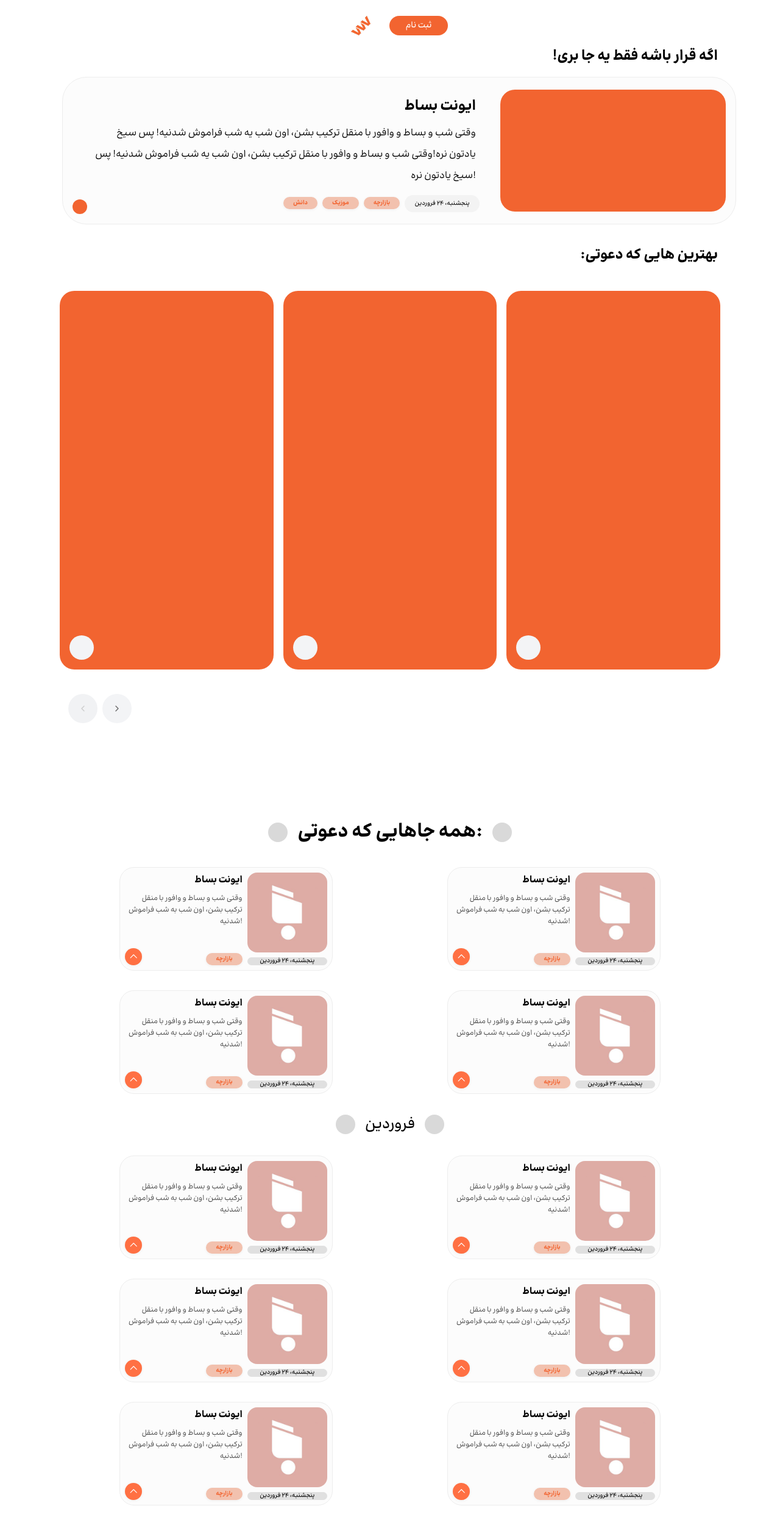
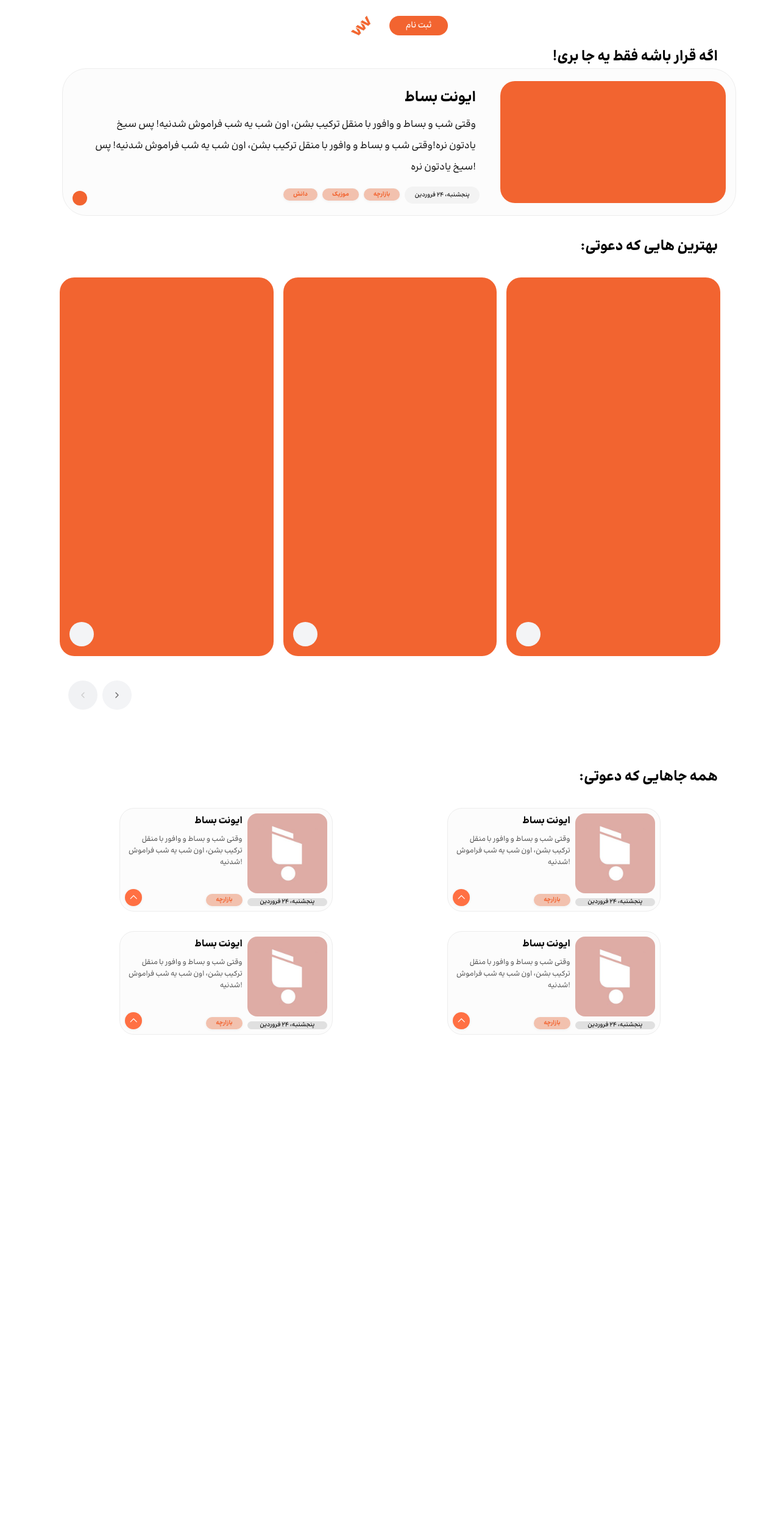
Before and after one commit to sotheso/Davvat-app, a Next.js app: page / in a window 1280 px wide. Shown: the whole page at 61% size. After the commit the page ends 1729 px from the top, so only its background shows below. Built offline with nearby package versions, Linux system fonts and the light colour scheme.

Commit message:
شسته رفته!

```diff
--- a/components/CompText/BannerTopView/BannerParagraph.tsx
+++ /dev/null
@@ -1,29 +0,0 @@
-import React from 'react';
-
-interface BannerParagraphProps extends React.HTMLAttributes<HTMLDivElement> {
-  children: React.ReactNode;
-}
-
-const BannerParagraph: React.FC<BannerParagraphProps> = ({ children, ...props }) => (
-  <div
-    style={{
-      width: 'auto',
-      height: 114,
-      flexShrink: 0,
-      color: '#000',
-      textAlign: 'right',
-      fontFamily: 'Ravi',
-      fontSize: 16,
-      fontStyle: 'normal',
-      fontWeight: 400,
-      lineHeight: '35px',
-      display: 'flex',
-      alignItems: 'flex-start',
-    }}
-    {...props}
-  >
-    {children}
-  </div>
-);
-
-export default BannerParagraph;
--- a/components/CompText/BannerTopView/BannerTitle.tsx
+++ /dev/null
@@ -1,41 +0,0 @@
-import React from 'react';
-
-interface BannerTitleProps extends React.HTMLAttributes<HTMLDivElement> {
-  children: React.ReactNode;
-}
-
-const BannerTitle: React.FC<BannerTitleProps> = ({ children, ...props }) => (
-  <div
-    style={{
-      display: 'flex',
-      width: 'auto',
-      height: 26,
-      flexDirection: 'column',
-      justifyContent: 'center',
-      flexShrink: 0,
-      alignItems: 'flex-start',
-    }}
-    {...props}
-  >
-    <div
-      style={{
-        width: 'auto',
-        height: '100%',
-        textAlign: 'right',
-        justifyContent: 'center',
-        display: 'flex',
-        flexDirection: 'column',
-        alignItems: 'flex-start',
-        color: 'black',
-        fontSize: 24,
-        fontFamily: 'Ravi',
-        fontWeight: 700,
-        wordWrap: 'break-word',
-      }}
-    >
-      {children}
-    </div>
-  </div>
-);
-
-export default BannerTitle;
--- a/components/ButtonCard/BannerCard.tsx
+++ b/components/CompViewAsli/BannerCard.tsx
@@ -1,33 +1,11 @@
 import React from 'react';
-import BazaarcheButton from './BazaarcheButton';
-import DateButton from './DateButton';
-import BannerParagraph from '../CompText/BannerTopView/BannerParagraph';
-import BannerTitle from '../CompText/BannerTopView/BannerTitle';
+import BazaarcheButton from '../CompViewDetails/ButtonCard/BazaarcheButton';
+import DateButton from '../CompViewDetails/ButtonCard/DateButton';
+import SectionTitle from '../CompViewDetails/Text/SectionTitle';
 
 const BannerCard: React.FC = () => {
   return (
     <div style={{ marginBottom: 32 }}>
-      {/* Main title outside the card */}
-      <div style={{ display: 'flex', justifyContent: 'flex-end' }}>
-        <h1 style={{
-          display: 'flex',
-          width: 275,
-          height: 35,
-          flexDirection: 'column',
-          justifyContent: 'center',
-          flexShrink: 0,
-          color: '#000',
-          textAlign: 'right',
-          fontFamily: 'Ravi, sans-serif',
-          fontSize: 24,
-          fontStyle: 'normal',
-          fontWeight: 700,
-          lineHeight: 'normal',
-          margin: '0 0 16px 0'
-        }}>
-          !اگه قرار باشه فقط یه جا بری
-        </h1>
-      </div>
 
       {/* Main banner card */}
       <div style={{
@@ -103,4 +81,62 @@ const BannerCard: React.FC = () => {
   );
 };
 
+
+// BannerTitle component
+const BannerTitle: React.FC<React.HTMLAttributes<HTMLDivElement>> = ({ children, ...props }) => (
+  <div
+    style={{
+      display: 'flex',
+      width: 'auto',
+      height: 26,
+      flexDirection: 'column',
+      justifyContent: 'center',
+      flexShrink: 0,
+      alignItems: 'flex-start',
+    }}
+    {...props}
+  >
+    <div
+      style={{
+        width: 'auto',
+        height: '100%',
+        textAlign: 'right',
+        justifyContent: 'center',
+        display: 'flex',
+        flexDirection: 'column',
+        alignItems: 'flex-start',
+        color: 'black',
+        fontSize: 24,
+        fontFamily: 'Ravi',
+        fontWeight: 700,
+        wordWrap: 'break-word',
+      }}
+    >
+      {children}
+    </div>
+  </div>
+);
+
+// BannerParagraph component
+const BannerParagraph: React.FC<React.HTMLAttributes<HTMLDivElement>> = ({ children, ...props }) => (
+  <div
+    style={{
+      width: 'auto',
+      height: 114,
+      flexShrink: 0,
+      color: '#000',
+      textAlign: 'right',
+      fontFamily: 'Ravi',
+      fontSize: 16,
+      fontStyle: 'normal',
+      fontWeight: 400,
+      lineHeight: '35px',
+      display: 'flex',
+      alignItems: 'flex-start',
+    }}
+    {...props}
+  >
+    {children}
+  </div>
+);
 export default BannerCard;
--- a/components/CompViewAsli/EventCard.tsx
+++ b/components/CompViewAsli/EventCard.tsx
@@ -1,6 +1,6 @@
 import React from 'react';
-import BazaarcheButton from '../ButtonCard/BazaarcheButton';
-import RoundIconButton from '../ButtonCard/RoundIconButton';
+import BazaarcheButton from '../CompViewDetails/ButtonCard/BazaarcheButton';
+import RoundIconButton from '../CompViewDetails/ButtonCard/RoundIconButton';
 
 const EventCard: React.FC = () => {
   return (
@@ -46,9 +46,9 @@ const EventCard: React.FC = () => {
       {/* Left column: Title, description, bottom row */}
       <div style={{flex: 1, display: 'flex', flexDirection: 'column', justifyContent: 'space-between', height: '100%'}}>
         {/* Title at the top */}
-        <h3 style={{fontWeight: 700, fontSize: 16, margin: 0, textAlign: 'right', marginBottom: 8}}>ایونت بساط</h3>
+        <EventTitle />
         {/* Description */}
-        <p style={{margin: 0, textAlign: 'right', fontSize: 12, color: '#444', marginBottom: 36}}>وقتی شب و بساط و وافور با منقل ترکیب بشن، اون شب به شب فراموش شدنیه!</p>
+        <EventDescription />
         {/* Bottom row: bazarche, stars */}
         <div style={{display: 'flex', flexDirection: 'column', alignItems: 'flex-end'}}>
           <div>
@@ -76,4 +76,18 @@ const EventCard: React.FC = () => {
   );
 };
 
+// Description component
+const EventDescription: React.FC = () => (
+  <p style={{margin: 0, textAlign: 'right', fontSize: 12, color: '#444', marginBottom: 36}}>
+    وقتی شب و بساط و وافور با منقل ترکیب بشن، اون شب یه شب فراموش شدنیه!
+  </p>
+);
+
+// Title component
+const EventTitle: React.FC = () => (
+  <h3 style={{fontWeight: 700, fontSize: 16, margin: 0, textAlign: 'right', marginBottom: 8}}>
+    ایونت بساط
+  </h3>
+);
+
 export default EventCard;
--- a/components/CompViewAsli/EventCardCarousel.tsx
+++ b/components/CompViewAsli/EventCardCarousel.tsx
@@ -1,5 +1,6 @@
 import React, { useState } from 'react';
-import EventCard from './CompViewAsli/EventCard';
+import EventCard from '../CompViewAsli/EventCard';
+import SectionTitle from '../CompViewDetails/Text/SectionTitle';
 
 const EventCardCarousel: React.FC = () => {
   const [currentIndex, setCurrentIndex] = useState(0); // Start from first set
@@ -41,23 +42,6 @@ const EventCardCarousel: React.FC = () => {
       margin: '32px 0',
       width: '100%'
     }}>
-      {/* Title */}
-      <div style={{
-        width: '100%',
-        height: '100%',
-        textAlign: 'right',
-        justifyContent: 'center',
-        display: 'flex',
-        flexDirection: 'column',
-        color: 'black',
-        fontSize: 24,
-        fontFamily: 'Ravi',
-        fontWeight: '700',
-        wordWrap: 'break-word',
-        marginBottom: 16
-      }}>
-        :بهترین هایی که دعوتی
-      </div>
 
       {/* Cards Container - Show exactly 3 cards */}
       <div style={{
--- /dev/null
+++ b/components/CompViewDetails/Text/SectionTitle.tsx
@@ -0,0 +1,28 @@
+import React from 'react';
+
+interface SectionTitleProps extends React.HTMLAttributes<HTMLDivElement> {
+  children: React.ReactNode;
+}
+
+const SectionTitle: React.FC<SectionTitleProps> = ({ children, ...props }) => (
+  <div
+    style={{
+      width: '100%',
+      height: '100%',
+      textAlign: 'right', // اطمینان از راست‌چین بودن
+      justifyContent: 'center',
+      display: 'flex',
+      flexDirection: 'column',
+      color: 'black',
+      fontSize: 24,
+      fontFamily: 'Ravi',
+      fontWeight: '700',
+      wordWrap: 'break-word',
+    }}
+    {...props}
+  >
+    {children}
+  </div>
+);
+
+export default SectionTitle;
--- a/pages/index.tsx
+++ b/pages/index.tsx
@@ -2,7 +2,8 @@ import React, { useRef, useEffect } from 'react';
 import EventCard from '../components/CompViewAsli/EventCard';
 import TopBar from '../components/CompViewAsli/TopBar';
 import EventCardCarousel from '../components/CompViewAsli/EventCardCarousel';
-import BannerCard from '../components/ButtonCard/BannerCard';
+import BannerCard from '../components/CompViewAsli/BannerCard';
+import SectionTitle from '../components/CompViewDetails/Text/SectionTitle';
 
 const HomePage: React.FC = () => {
   return (
@@ -10,20 +11,16 @@ const HomePage: React.FC = () => {
       <TopBar />
 
       {/* Banner Card - New Position */}
+      <SectionTitle>!اگه قرار باشه فقط یه جا بری</SectionTitle>
       <BannerCard />
 
       {/* Event Card Carousel - New Position */}
+      <SectionTitle>:بهترین هایی که دعوتی</SectionTitle>
       <EventCardCarousel />
 
       <div style={{ height: 60 }} />
-      <div style={{display: 'flex', alignItems: 'center', justifyContent: 'center', gap: 16, marginTop: 62}}>
-        <svg width="32" height="32" style={{flexShrink: 0}} viewBox="0 0 32 32" fill="none" xmlns="http://www.w3.org/2000/svg">
-          <circle cx="16" cy="16" r="16" fill="#D9D9D9" />
-        </svg>
-        <h1 className="font-bold" style={{textAlign: 'center', margin: 0}}>همه جاهایی که دعوتی:</h1>
-        <svg width="32" height="32" style={{flexShrink: 0}} viewBox="0 0 32 32" fill="none" xmlns="http://www.w3.org/2000/svg">
-          <circle cx="16" cy="16" r="16" fill="#D9D9D9" />
-        </svg>
+      <div style={{display: 'flex', alignItems: 'center', justifyContent: 'center'}}>
+        <SectionTitle>:همه جاهایی که دعوتی</SectionTitle>
       </div>
       <div
         style={{
@@ -44,37 +41,6 @@ const HomePage: React.FC = () => {
         <EventCard />
         <EventCard />
       </div>
-      {/* فروردین تیتر و دایره‌ها */}
-      <div style={{display: 'flex', alignItems: 'center', justifyContent: 'center', gap: 16, marginBottom: 0}}>
-        <svg width="32" height="32" style={{flexShrink: 0}} viewBox="0 0 32 32" fill="none" xmlns="http://www.w3.org/2000/svg">
-          <circle cx="16" cy="16" r="16" fill="#D9D9D9" />
-        </svg>
-        <h2 className="font-medium" style={{textAlign: 'center', margin: 0}}>فروردین</h2>
-        <svg width="32" height="32" style={{flexShrink: 0}} viewBox="0 0 32 32" fill="none" xmlns="http://www.w3.org/2000/svg">
-          <circle cx="16" cy="16" r="16" fill="#D9D9D9" />
-        </svg>
-      </div>
-      <div
-        style={{
-          display: 'grid',
-          gridTemplateColumns: 'repeat(auto-fit, minmax(373px, 1fr))',
-          columnGap: 0, // فاصله افقی کم
-          rowGap: 32,    // فاصله عمودی فعلی
-          margin: '32px auto',
-          maxWidth: (6 * 373) + (5 * 12), // برای ۶ کارت
-          width: '100%',
-          justifyContent: 'center',
-          justifyItems: 'center',
-          direction: 'ltr',
-        }}
-      >
-        <EventCard />
-        <EventCard />
-        <EventCard />
-        <EventCard />
-        <EventCard />
-        <EventCard />
-      </div>
     </div>
   );
 };
```
Also changed, not shown: components/CompViewDetails/ButtonCard/BazaarcheButton.tsx (renamed from components/ButtonCard/BazaarcheButton.tsx), components/CompViewDetails/ButtonCard/DateButton.tsx (renamed from components/ButtonCard/DateButton.tsx), components/CompViewDetails/ButtonCard/RoundIconButton.tsx (renamed from components/ButtonCard/RoundIconButton.tsx).
